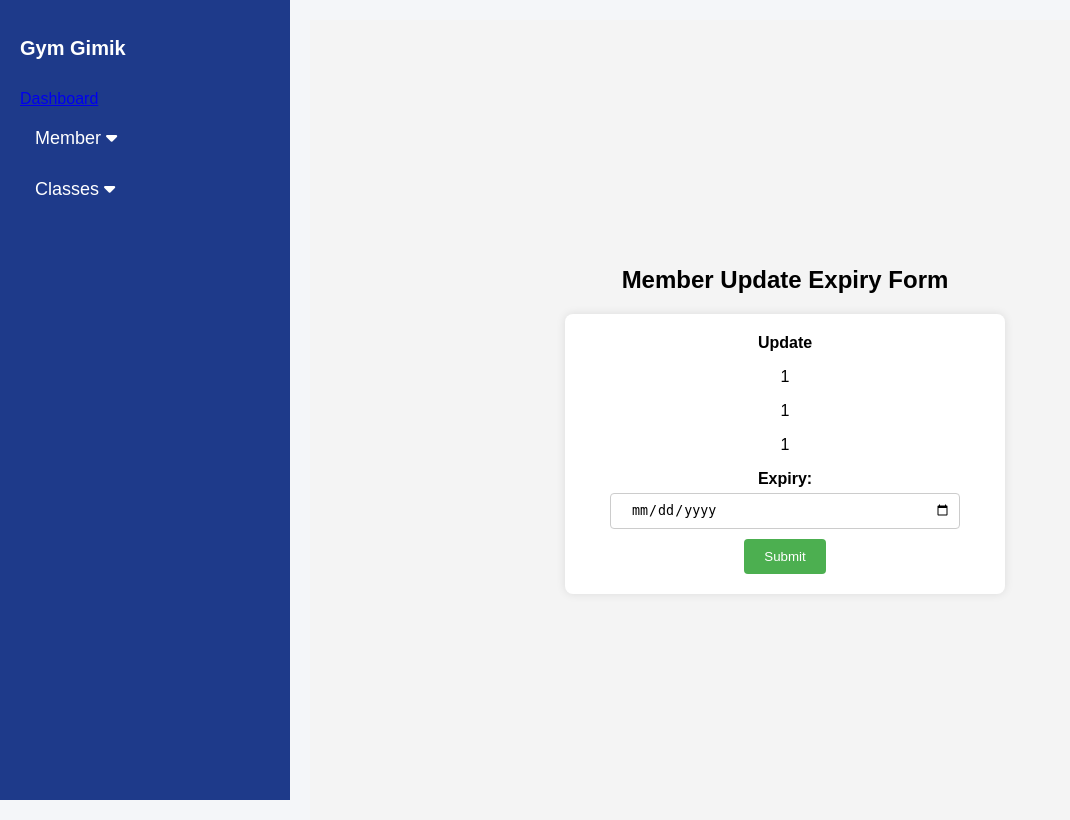
After one commit to francisganapin/Django-gym-3-with-flask, a Django app: page /member-list/1/1/1/1 in a window 1280 px wide. The commit adds this page. Shown: the whole page, without its empty margins (0-1070 px from the left). Run offline with Django 4.2, Linux system fonts and the light colour scheme.

Commit message:
2/21/2025

```diff
--- a/classes_function/views.py
+++ b/classes_function/views.py
@@ -16,7 +16,7 @@ from django.http import JsonResponse
 import requests
 
 def class_list_view(request):
-    api_url_class = 'http://127.0.0.1:5000/api/class/list'
+    api_url_class = 'http://127.0.0.1:5000/api/class/list' # get api address so we can fetch this on our django
 
     try:
         response = requests.get(api_url_class)
--- a/member_function/urls.py
+++ b/member_function/urls.py
@@ -5,6 +5,8 @@ from . import views  # Adjust this to import your views correctly
 
 urlpatterns = [
     path('member-list/', views.member_list_view, name='member_list_view'),
+    path('member-list/<str:member_id>/<str:first_name>/<str:last_name>/<str:expiry>',views.member_list_view_update,name='member_list_view_update'),
+    path('member_login_view/',views.member_login_view,name='member_login_view'),
     path('member-register/', views.member_register_view, name='member_register_view'),
     path('member_update_views/',views.member_update_views,name='member_update_views'),
     path('member-list/export',views.some_view,name='some_view')
--- a/member_function/views.py
+++ b/member_function/views.py
@@ -92,6 +92,61 @@ def member_list_view(request):
 
 
 
+def member_list_view_update(request,member_id,first_name,last_name,expiry):
+
+
+    member_data = {
+        'first_name':first_name,
+        'last_name':last_name,
+        'expiry':expiry
+    }
+
+
+    print(list(member_data)) # check this for
+
+    if request.method == 'POST':
+        id_card = member_id
+        expiry = request.POST.get('expiry')
+
+        queary = { "id_card": { "$regex": id_card } }
+        insert = { "$set":{'expiry':expiry}}
+    try:
+        MemberClass.collection.update_one(queary,insert)
+    except:
+         print('data was not updated')
+
+    return render (request,'member/member_update_list.html',{'member_data':member_data})
+
+
+
+
+def member_login_view(request,member_id,member_name):
+
+
+    member_name1 = member_name
+    login_date = MemberClass.formatted_date
+
+    if request.method == 'POST':
+        id_card = member_id
+
+
+        queary = { "id_card": { "$regex": id_card } }
+        insert = { "$set":{'login_date':login_date}}
+    try:
+        MemberClass.collection.update_one(queary,insert)
+    except:
+         print('data was not updated')
+
+    return render (request,'member/member_update_list.html',{'member_name1':member_name1})
+
+
+
+
+
+
+
+
+
 
 
 
@@ -151,6 +206,7 @@ def member_update_views(request):
 
 
 
+
 import csv
 from django.http import HttpResponse
 
--- a/templates/member/member_list.html
+++ b/templates/member/member_list.html
@@ -97,6 +97,11 @@
               <td>{{ item.gender }}</td>
               <td>{{ item.join_date }}</td>
               <td>{{ item.phone_number }}</td>
+
+              <!--- keep this data so it wont changes-->
+              <td><a href="{% url 'member_list_view_update' member_id=item.id_card first_name=item.first_name last_name=item.last_name expiry=item.expiry %}">Update Member</a></td>
+              <!--- keep this data so it wont changes-->
+
               <td>
                 <img src="{{ item.profile_image|default:'/static/default-profile.png' }}" alt="Profile Image" width="50" height="50">
               </td>
--- a/templates/member/member_register.html
+++ b/templates/member/member_register.html
@@ -69,7 +69,7 @@
         padding: 30px;
         border-radius: 8px;
         box-shadow: 0px 4px 10px rgba(0, 0, 0, 0.1);
-        width: 420px;
+        width: 450px;
         text-align: center;
 
     }
--- /dev/null
+++ b/templates/member/member_update_list.html
@@ -0,0 +1,119 @@
+{% extends 'base.html' %}
+
+{% block title %}Home{% endblock %}
+
+{% block content %}
+
+
+<style>
+    /* Centering the form */
+    .container_div {
+        display: flex;
+        justify-content: center;
+        align-items: center;
+        height: 100vh;
+        background-color: #f4f4f4;
+
+    }
+
+    form {
+        background: #fff;
+        padding: 20px;
+        border-radius: 8px;
+        box-shadow: 0px 0px 10px rgba(0, 0, 0, 0.1);
+        width: 400px;
+        text-align: center;
+    }
+
+    label {
+        display: block;
+        font-weight: bold;
+    }
+
+    input[type="text"],
+    input[type="date"] {
+        width: 80%;
+        padding: 8px;
+        margin-top: 5px;
+        margin-bottom: 10px;
+        border: 1px solid #ccc;
+        border-radius: 4px;
+        padding-left:20px;
+    }
+
+    .submit-btn {
+        background-color: #4CAF50;
+        color: white;
+        padding: 10px 20px;
+        border: none;
+        border-radius: 4px;
+        cursor: pointer;
+    }
+
+    .submit-btn:hover {
+        background-color: #45a049;
+    }
+
+    /* Table Wrapper (If Needed in Future) */
+    #table-wrapper {
+        position: relative;
+    }
+
+    #table-scroll {
+        height: 600px;
+        overflow: auto;
+        margin-top: 20px;
+    }
+
+    #table-wrapper table {
+        width: 100%;
+    }
+
+    #table-wrapper table * {
+        background: white;
+        color: black;
+    }
+
+    /* Not Used - Can Be Removed If Not Needed */
+    #table-wrapper table thead th .text {
+        position: absolute;
+        top: -20px;
+        z-index: 2;
+        height: 200px;
+        width: 35%;
+        border: 1px solid red;
+    }
+
+    .filters {
+        display: flex;
+        justify-content: space-between;
+        align-items: center;
+    }
+</style>
+
+
+
+
+<!-- member_update_list.html -->
+<div class="container_div">
+    <div>
+        <h2 style="text-align: center;">Member Update Expiry Form</h2>
+        <form action="" method="post" enctype="multipart/form-data">
+
+            {% csrf_token %}
+            <div class="form-group">
+                <label>Update</label>
+                <p>{{ member_data.first_name }}</p>
+                <p>{{ member_data.last_name }}</p>
+                <p>{{ member_data.expiry }}</p>
+                <label for="expiry">Expiry:</label>
+                <input type="date" id="expiry" name="expiry" required>
+            </div>
+
+            <button type="submit" class="submit-btn">Submit</button>
+        </form>
+    </div>
+</div>
+
+
+{% endblock %}
--- a/update.txt
+++ b/update.txt
@@ -1,3 +1,6 @@
+2-21-2025
+	update the data for update members expiry it will show now the expiry and its name now
+
 2-13-2025
 	updated data for export csv
 
```
Also changed, not shown: mongo_db_function/gym_system_db.class_list.json (added, +70 -0 lines).
